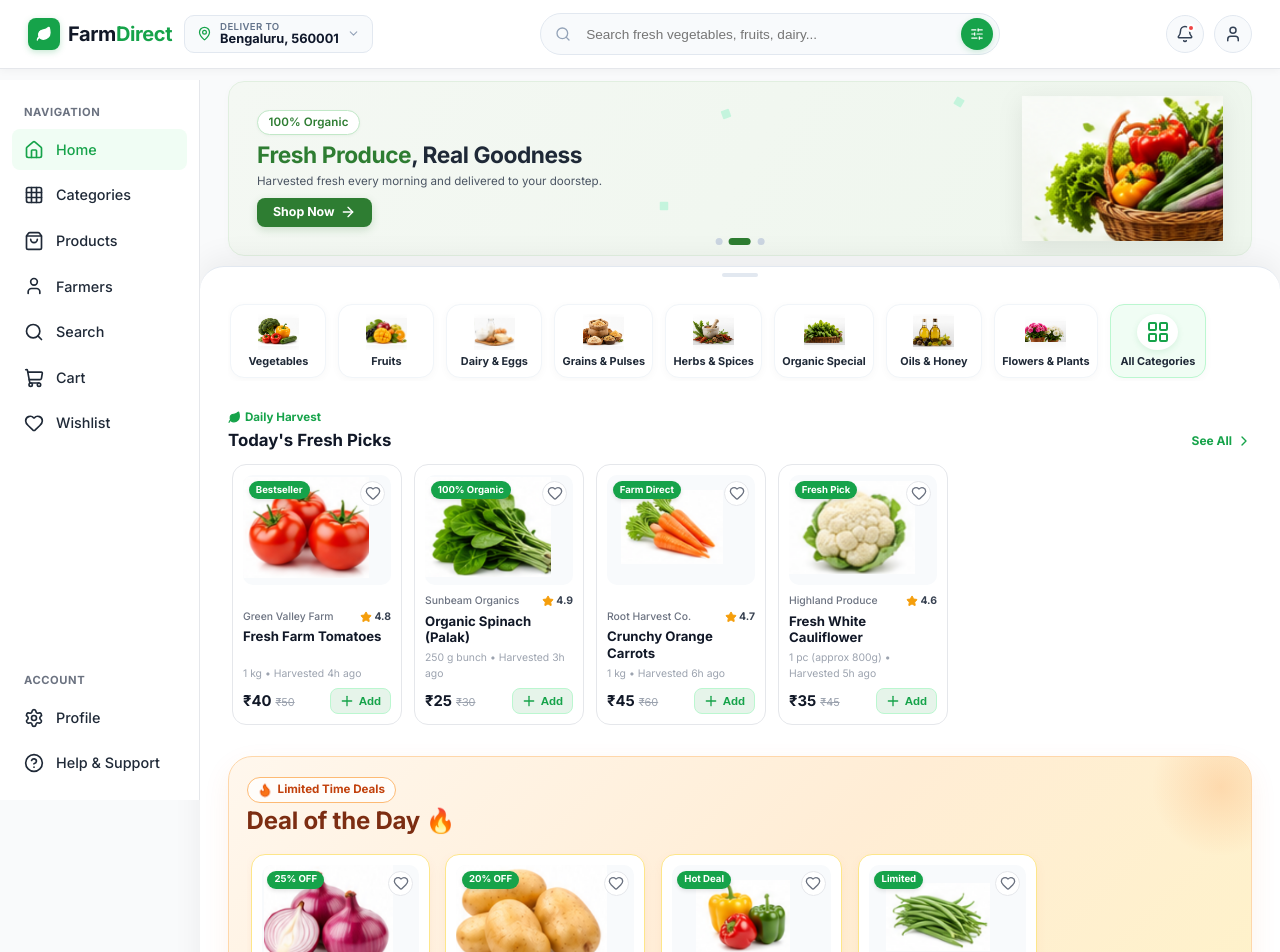
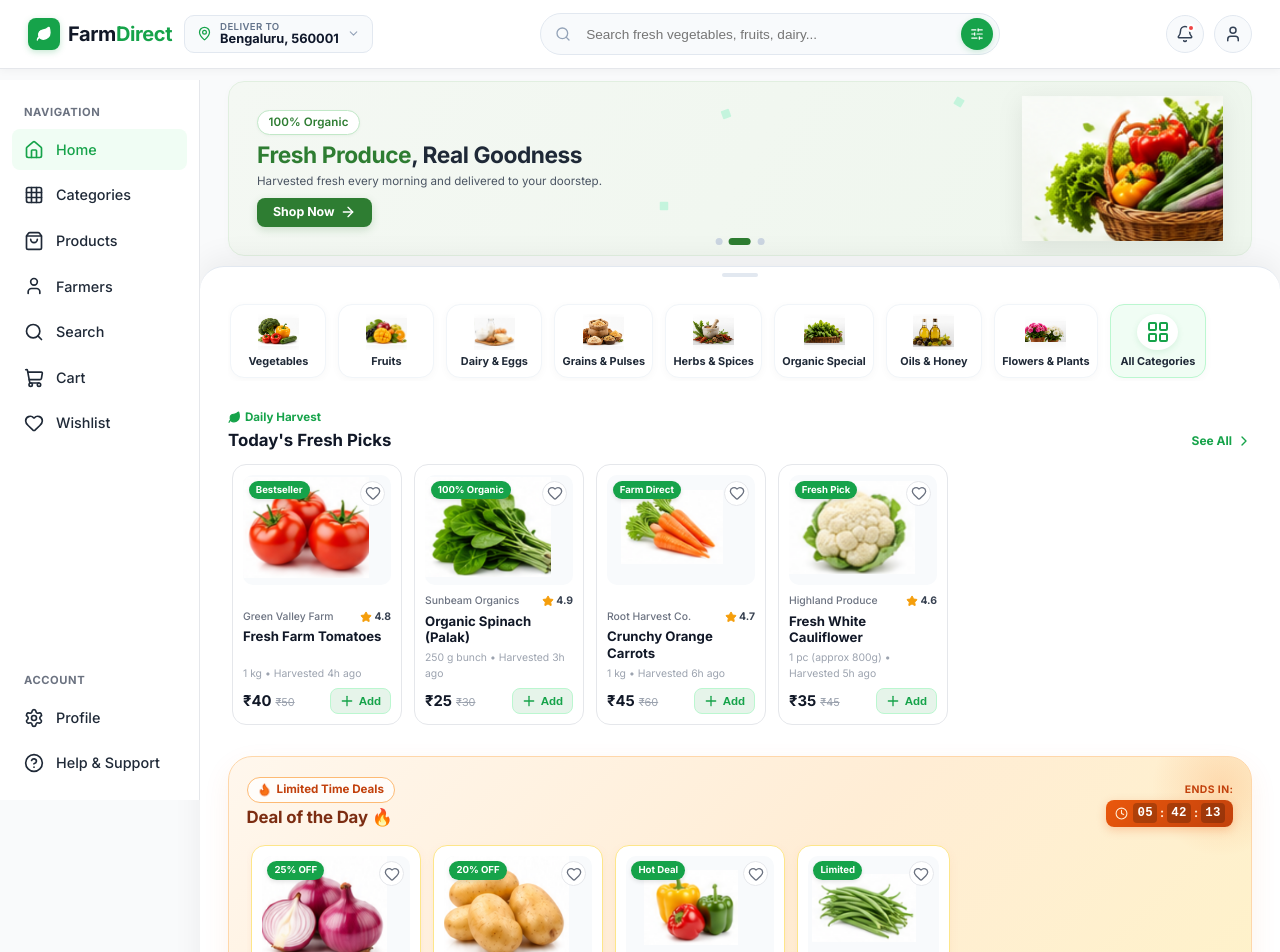
Before and after one commit to brmohan2004/fresh-direct, a React (Vite) app: page /buy/home in a window 1280 px wide. Shown: the top 952 px of the page. Built offline with nearby package versions, Linux system fonts and the light colour scheme.

Commit message:
home page enhancment

```diff
--- a/src/pages/buy/home/components/DealOfTheDay.css
+++ b/src/pages/buy/home/components/DealOfTheDay.css
@@ -1,6 +1,6 @@
 /* ==========================================================================
    DealOfTheDay Component Styles
-   Multi-colored gradient container for maximum attraction
+   Multi-colored gradient container with right-aligned countdown timer
    ========================================================================== */
 
 .deal-of-the-day-container {
@@ -31,9 +31,17 @@
 
 .deal-header {
   display: flex;
+  align-items: flex-end;
+  justify-content: space-between;
+  width: 100%;
+  z-index: 2;
+  gap: 0.5rem;
+}
+
+.deal-title-box {
+  display: flex;
   flex-direction: column;
-  gap: 0.2rem;
-  z-index: 2;
+  gap: 0.15rem;
 }
 
 .deal-badge {
@@ -49,6 +57,7 @@
   border-radius: 9999px;
   border: 1px solid #fdba74;
   width: fit-content;
+  margin-bottom: 0.1rem;
 }
 
 .flame-icon {
@@ -63,17 +72,66 @@
 }
 
 .deal-title {
-  font-size: var(--font-xl);
+  font-size: clamp(1.05rem, 1.3vw, 1.25rem);
   font-weight: 800;
   color: #7c2d12;
+  line-height: 1.2;
   letter-spacing: -0.01em;
+}
+
+/* Right-aligned Countdown Timer Box */
+.deal-countdown-box {
+  display: flex;
+  flex-direction: column;
+  align-items: flex-end;
+  gap: 0.15rem;
+}
+
+.timer-label {
+  font-size: 0.65rem;
+  font-weight: 800;
+  color: #c2410c;
+  text-transform: uppercase;
+  letter-spacing: 0.04em;
+}
+
+.timer-digits {
+  display: flex;
+  align-items: center;
+  gap: 0.15rem;
+  background: linear-gradient(135deg, #ea580c 0%, #c2410c 100%);
+  color: #ffffff;
+  padding: 0.22rem 0.55rem;
+  border-radius: 0.5rem;
+  box-shadow: 0 3px 10px rgba(234, 88, 12, 0.25);
+  font-size: 0.775rem;
+  font-weight: 800;
+}
+
+.clock-icon {
+  margin-right: 0.2rem;
+  color: #ffedd5;
+}
+
+.digit-box {
+  background: rgba(0, 0, 0, 0.22);
+  padding: 0.05rem 0.25rem;
+  border-radius: 0.25rem;
+  font-family: monospace;
+  letter-spacing: 0.02em;
+}
+
+.digit-colon {
+  font-weight: 800;
+  color: #ffedd5;
+  margin: 0 0.05rem;
 }
 
 /* Single Row Horizontal Scrolling Container */
 .deal-of-the-day-container .products-horizontal-row {
   display: flex;
   align-items: stretch;
-  gap: clamp(0.625rem, 1.2vw, 1rem);
+  gap: clamp(0.5rem, 1vw, 0.75rem);
   overflow-x: auto;
   padding: 0.25rem 0.25rem 0.5rem 0.25rem;
   scrollbar-width: none; /* Firefox */
@@ -89,8 +147,8 @@
 }
 
 .deal-of-the-day-container .product-card-item {
-  min-width: clamp(160px, 14vw, 190px);
-  max-width: 200px;
+  min-width: clamp(140px, 12vw, 165px);
+  max-width: 170px;
   flex-shrink: 0;
   scroll-snap-align: start;
   display: flex;
@@ -114,7 +172,12 @@
   }
 
   .deal-of-the-day-container .product-card-item {
-    min-width: 145px;
-    max-width: 165px;
+    min-width: 130px;
+    max-width: 145px;
+  }
+
+  .timer-digits {
+    padding: 0.18rem 0.45rem;
+    font-size: 0.725rem;
   }
 }
--- a/src/pages/buy/home/components/DealOfTheDay.jsx
+++ b/src/pages/buy/home/components/DealOfTheDay.jsx
@@ -1,12 +1,11 @@
-import React from 'react';
-import { Flame } from 'lucide-react';
+import React, { useState, useEffect } from 'react';
+import { Flame, Clock } from 'lucide-react';
 import ProductCard from './ProductCard';
 import './DealOfTheDay.css';
 
 /**
  * DealOfTheDay Component
- * Attractive multi-colored deal container without See All button.
- * Displaying deal products in a compact single-row horizontal scroll.
+ * Features a live ticking countdown timer positioned on the right side of the container.
  */
 export default function DealOfTheDay({
   products,
@@ -15,13 +14,51 @@ export default function DealOfTheDay({
   onQuantityChange,
   onToggleFavorite
 }) {
+  // Live countdown timer state (5 hours, 42 mins, 18 secs default)
+  const [timeLeft, setTimeLeft] = useState({ hours: 5, minutes: 42, seconds: 18 });
+
+  useEffect(() => {
+    const timer = setInterval(() => {
+      setTimeLeft((prev) => {
+        if (prev.seconds > 0) {
+          return { ...prev, seconds: prev.seconds - 1 };
+        } else if (prev.minutes > 0) {
+          return { ...prev, minutes: 59, seconds: 59 };
+        } else if (prev.hours > 0) {
+          return { hours: prev.hours - 1, minutes: 59, seconds: 59 };
+        }
+        return { hours: 0, minutes: 0, seconds: 0 };
+      });
+    }, 1000);
+
+    return () => clearInterval(timer);
+  }, []);
+
+  const formatNumber = (num) => String(num).padStart(2, '0');
+
   return (
     <section className="home-section deal-of-the-day-container">
+      {/* Header with Title on Left & Countdown Timer on Right */}
       <div className="deal-header">
-        <div className="deal-badge">
-          <Flame size={14} className="flame-icon" /> Limited Time Deals
+        <div className="deal-title-box">
+          <div className="deal-badge">
+            <Flame size={13} className="flame-icon" /> Limited Time Deals
+          </div>
+          <h2 className="deal-title">Deal of the Day 🔥</h2>
         </div>
-        <h2 className="deal-title">Deal of the Day 🔥</h2>
+
+        {/* Right-aligned Countdown Timer */}
+        <div className="deal-countdown-box">
+          <span className="timer-label">Ends in:</span>
+          <div className="timer-digits">
+            <Clock size={13} className="clock-icon" />
+            <span className="digit-box">{formatNumber(timeLeft.hours)}</span>
+            <span className="digit-colon">:</span>
+            <span className="digit-box">{formatNumber(timeLeft.minutes)}</span>
+            <span className="digit-colon">:</span>
+            <span className="digit-box">{formatNumber(timeLeft.seconds)}</span>
+          </div>
+        </div>
       </div>
 
       {/* Single Row Horizontally Scrollable Deal Products */}
```
